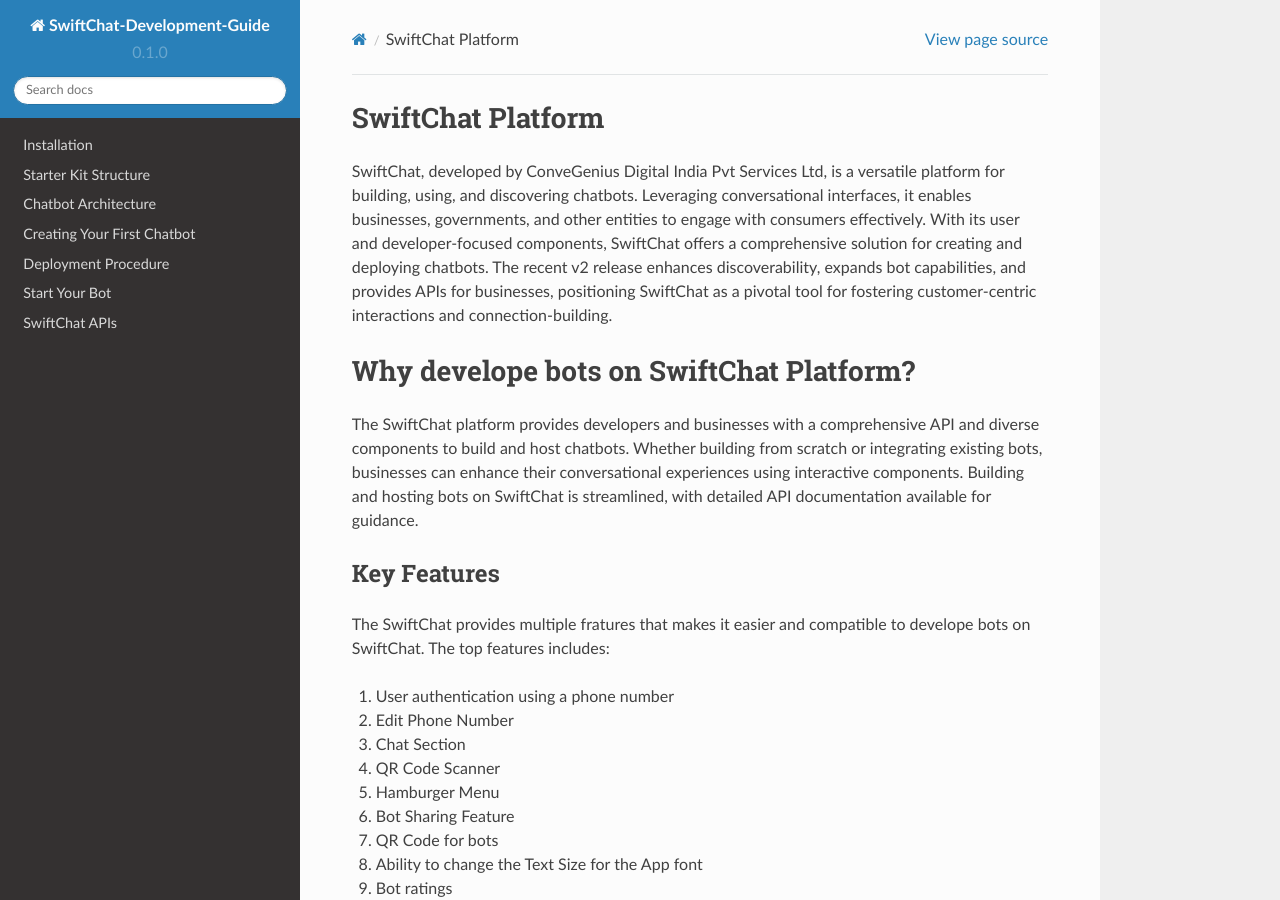
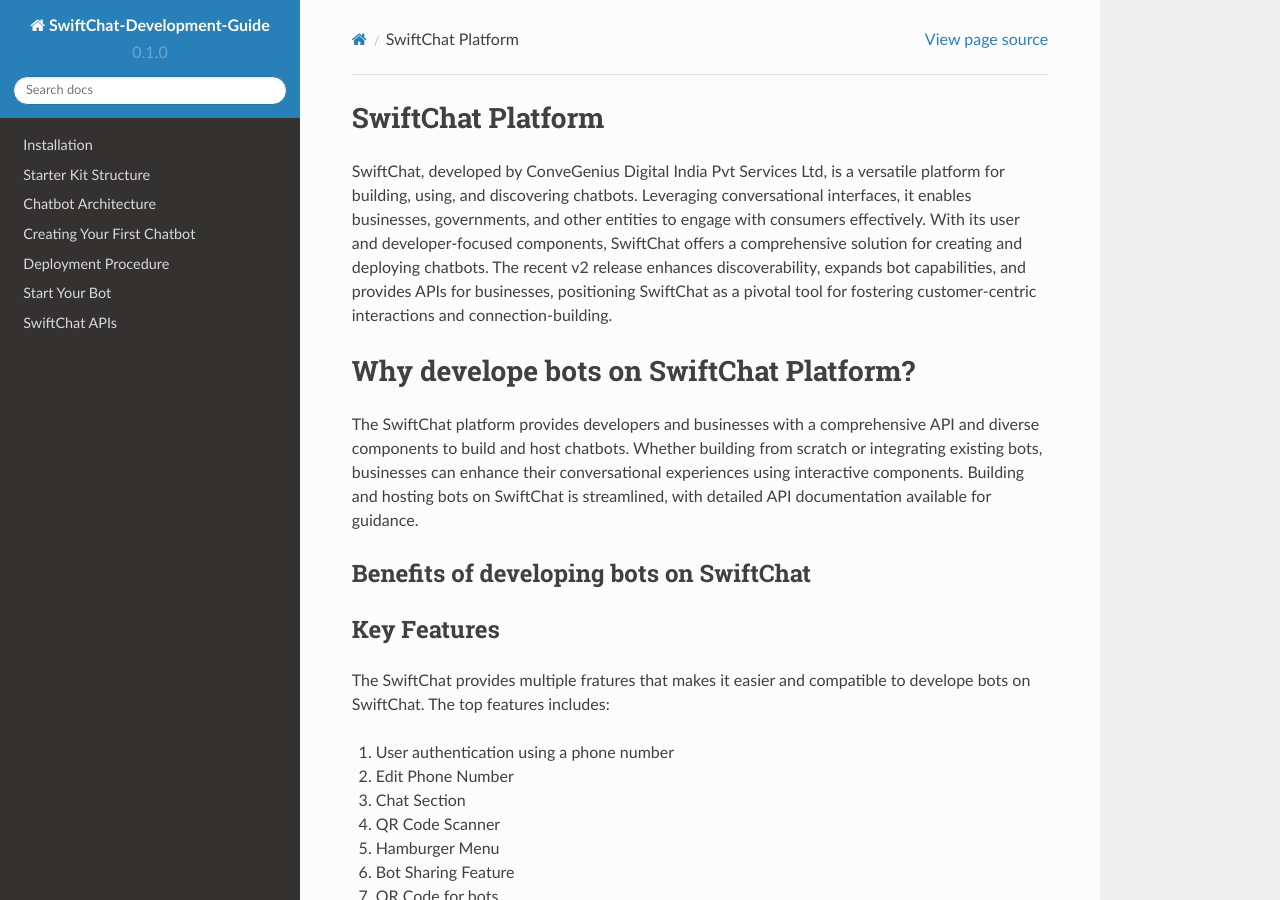
Before and after one commit to Priyanka-sharma181/Chatbot-Development-Guide, a Sphinx documentation site: the page built from docs/source/index.rst, in a window 1280 px wide and 900 px high. Built offline with Sphinx 7.4.7 and the Read the Docs theme 2.0.0, drawn with Linux system fonts in a browser that asks for light colours.

Commit message:
updating structure

```diff
--- a/docs/source/index.rst
+++ b/docs/source/index.rst
@@ -5,6 +5,10 @@
 Why develope bots on SwiftChat Platform?
 ====================
 The SwiftChat platform provides developers and businesses with a comprehensive API and diverse components to build and host chatbots. Whether building from scratch or integrating existing bots, businesses can enhance their conversational experiences using interactive components. Building and hosting bots on SwiftChat is streamlined, with detailed API documentation available for guidance.
+
+Benefits of developing bots on SwiftChat
+------------------------
+
 
 Key Features
 ------------------------
```
